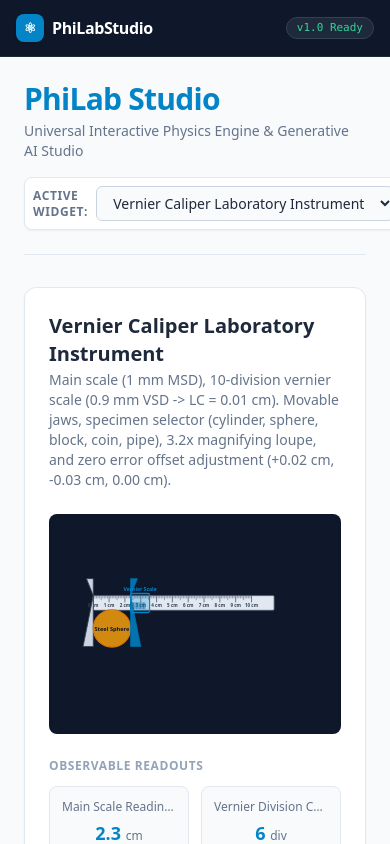
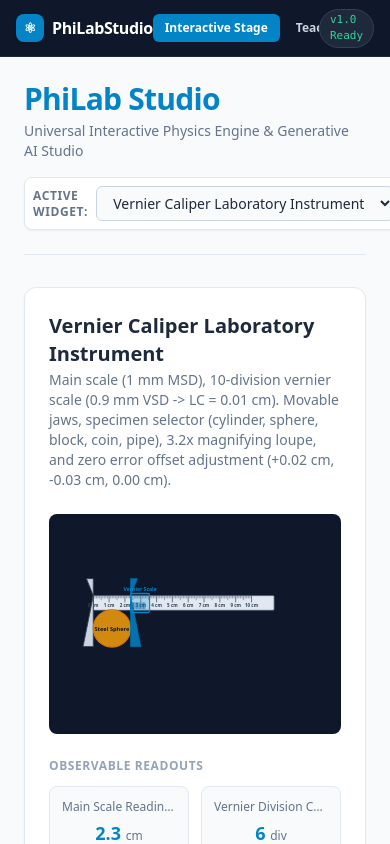
Before and after one commit to ashish-ai-eng/raman, a Next.js app: page / in a window 390 px wide. Shown: the top 844 px of the page. Built offline with nearby package versions, Linux system fonts and the light colour scheme.

Commit message:
fix(nav): enable horizontal scroll for top navigation menu on mobile screens

```diff
--- a/src/components/layout/Navbar.tsx
+++ b/src/components/layout/Navbar.tsx
@@ -29,7 +29,7 @@
         </Link>
 
         {/* Navigation Links */}
-        <nav className="hidden md:flex items-center gap-1">
+        <nav className="flex items-center gap-1 overflow-x-auto whitespace-nowrap scrollbar-hide md:flex-wrap">
           {navLinks.map((link) => {
             const isActive = pathname === link.href;
             return (
```
